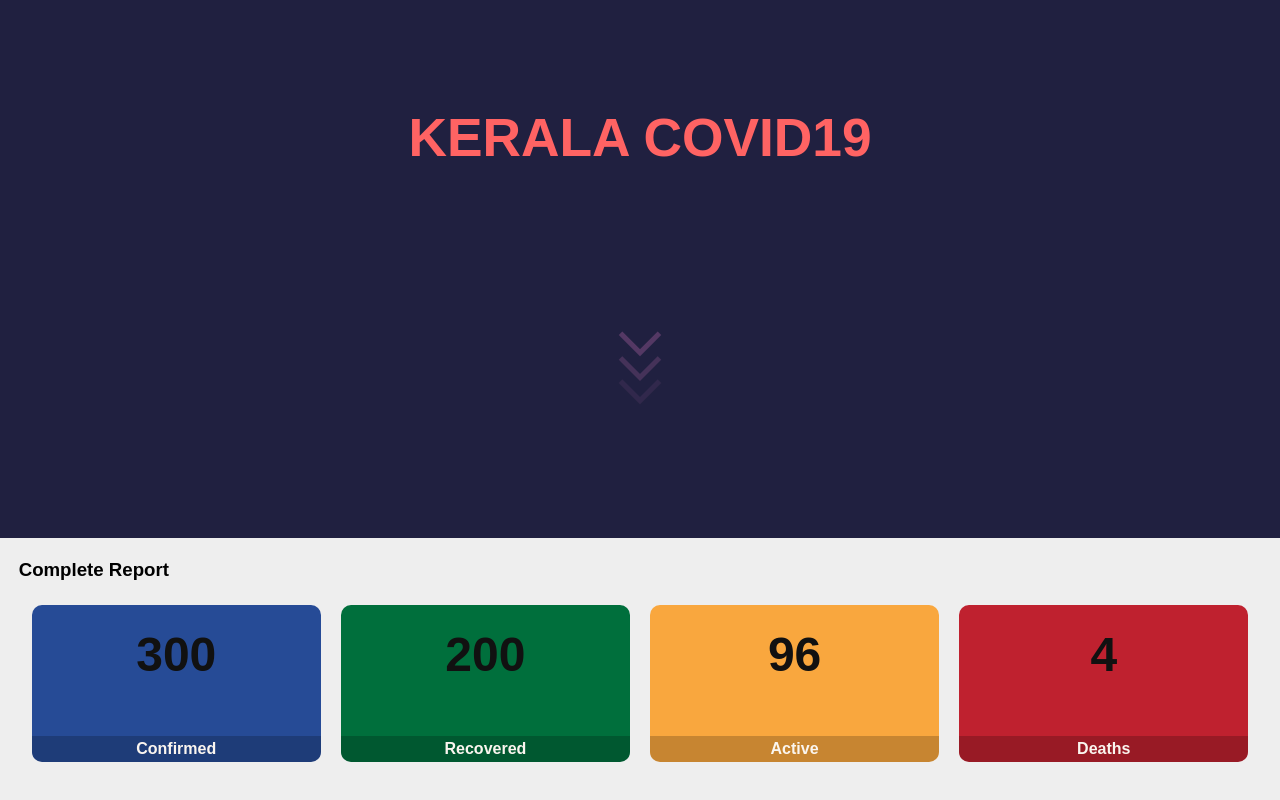
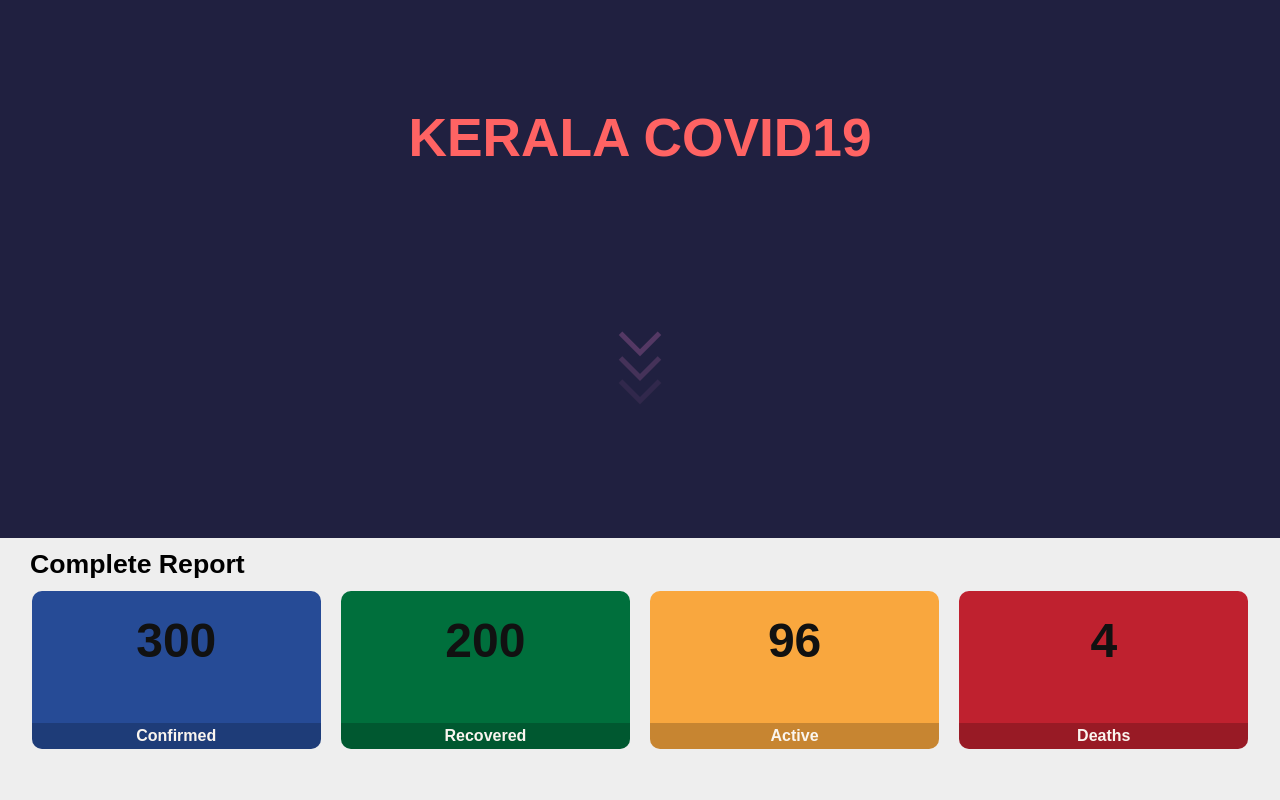
Before and after one commit to The-Jin-799/Kerala-COVID19, a React (Create React App) app in the folder keralacovid19/: page / in a window 1280 px wide. Shown: the part 262-1062 px from the top of the page. Built offline with nearby package versions, Linux system fonts and the light colour scheme.

Commit message:
cards placed in order

```diff
--- a/keralacovid19/src/components/cards.jsx
+++ b/keralacovid19/src/components/cards.jsx
@@ -2,13 +2,11 @@ import React from "react";
 import "./styles/cards.css";
 const StateCard = () => {
   return (
-    <statecard>
-      <div>
-        <cardheader>
-          <h1>Complete Report</h1>
-        </cardheader>
+    <div className="stateCard">
+      <div className="cardheader">
+        <h1>Complete Report</h1>
       </div>
-      <cards>
+      <div className="cards">
         <div className="row">
           <div className="column ">
             <div className="card confirmed">
@@ -38,8 +36,8 @@ const StateCard = () => {
             </div>
           </div>
         </div>
-      </cards>
-    </statecard>
+      </div>
+    </div>
   );
 };
 
--- a/keralacovid19/src/components/styles/cards.css
+++ b/keralacovid19/src/components/styles/cards.css
@@ -8,11 +8,17 @@ body {
   overflow-x: hidden;
 }
 
+.stateCard {
+  height: 100vh;
+}
+
+.stateCard h1 {
+  margin: 8px 30px;
+}
 /*cards styles*/
-cards {
-  margin: 5em 2em 0;
+.cards {
+  margin: 0em 2em 0;
   display: block;
-  height: 600px;
 }
 
 /* Float four columns side by side */
```
